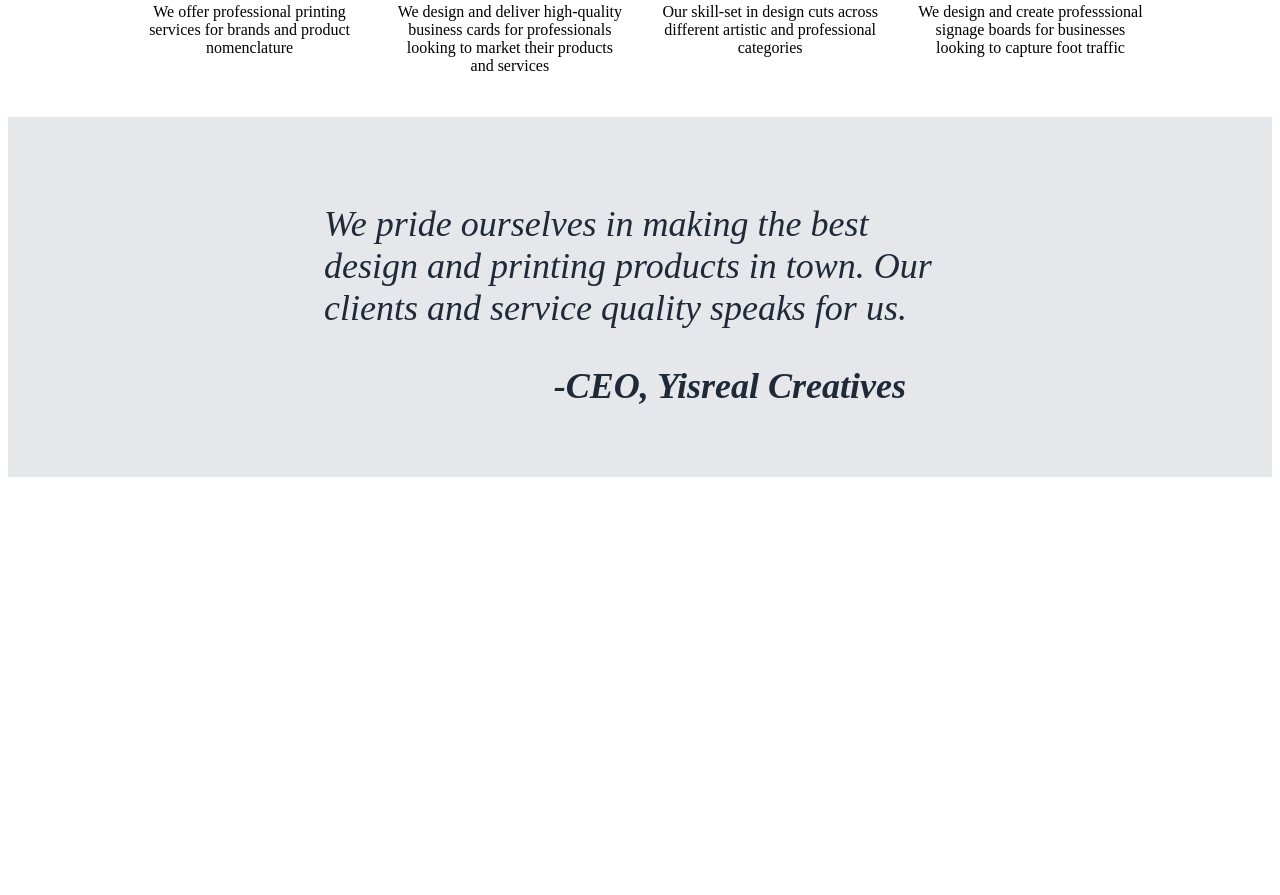
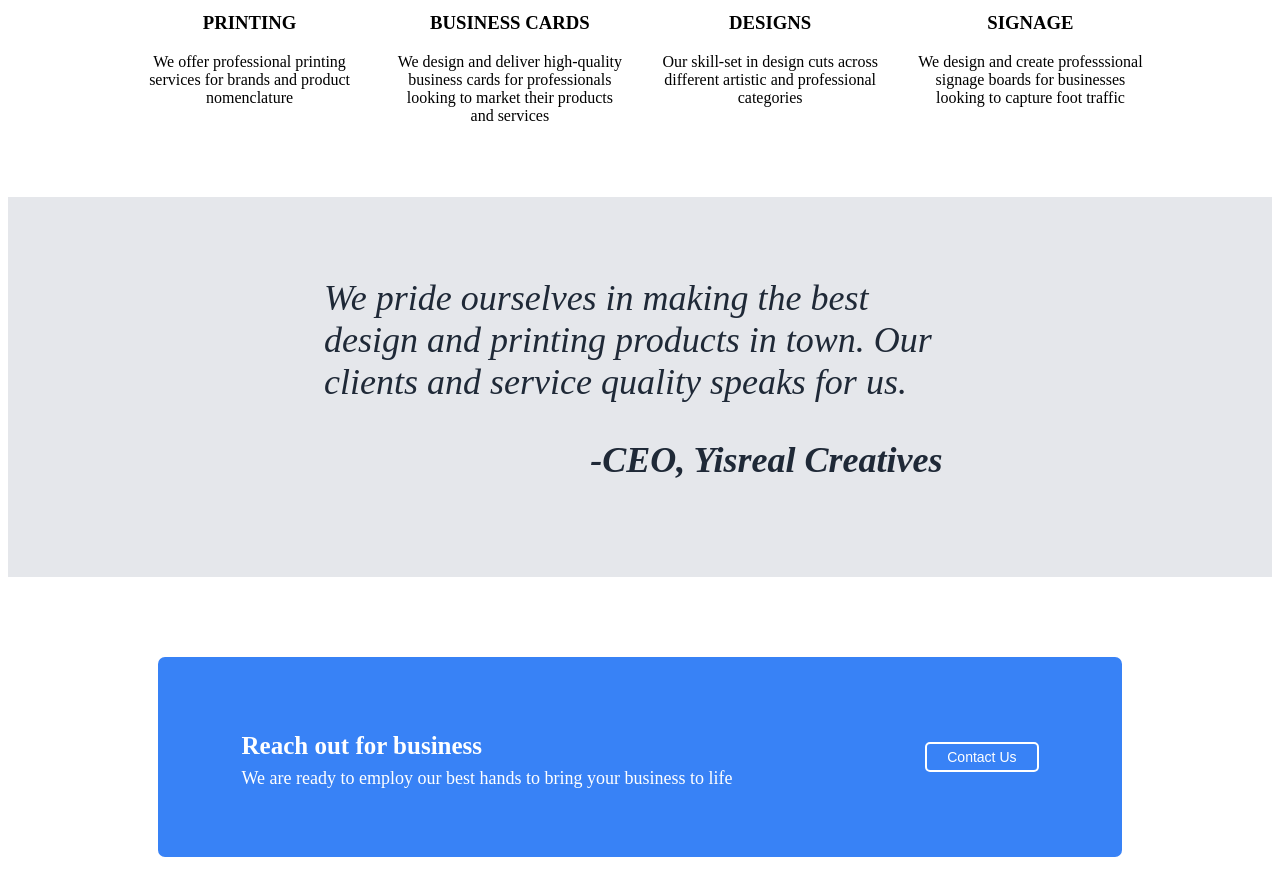
Before and after one commit to slnxcode/CSS-final, a plain HTML site: page index.html in a window 1280 px wide. Shown: the part 963-1858 px from the top of the page. Before the commit the page ends 1448 px from the top, so only its background shows below. Drawn offline with Linux system fonts and the light colour scheme.

Commit message:
Add more sections to the landing page   - Add CTA section to the landing page   - Add clickable links to all butttons on the page

```diff
--- a/css/styles.css
+++ b/css/styles.css
@@ -66,10 +66,15 @@ main {
 .cont1 button {
     padding: 5px 20px;
     width: 18%;
+    border: 1px solid gray;
     border-radius: 5px;
     background-color: #3882f6;
     color: white;
     font-weight: bold;
+}
+.cont1 button:hover {
+    background-color: blue;
+    border: 1px dotted gray;
 }
 .cont2 {
     flex: 1;
@@ -80,7 +85,6 @@ main {
     height: 300px;
 }
 .cont2 > img {
-    flex-shrink: ;
     width: 100%;
     height: 100%;
     object-fit: cover;
@@ -102,7 +106,7 @@ main {
     gap: 30px;
     height: 300px;
     width: 80%;
-    margin-bottom: 70px;
+    margin-bottom: 150px;
     margin-right: auto;
     margin-left: auto;
 
@@ -167,13 +171,14 @@ main {
 .section3 {
     flex: 1;
     background-color: #e5e7eb;
-    display:inline-block;
+    display: inline-block;
 }
 .section3 .qote {
     height: 300px;
     width: 50%;
-    margin: 30px auto;
-    padding-top: 20px;
+    margin-top: 80px;
+    margin-left: auto;
+    margin-right: auto;
 }
 .section3 p {
     font-size: 36px;
@@ -185,15 +190,46 @@ main {
 }
 .section3 .ptwo {
     font-weight: bold;
-    text-align: right;
-    margin-right: 50px;
+    text-align: center;
+    margin-left: 40%;
 }
-
-
 
 .section4 {
     flex: 1;
 }
+.cta {
+    background-color: #3882f6;
+    height: 200px;
+    margin: 80px 150px;
+    border-radius: 7px;
+    display: flex;
+    align-items: center;
+    justify-content: center;
+    gap: 20%;
+}
+.insidecta {
+    color: white;
+}
+.pcall {
+    font-size: 25px;
+    font-weight: 900;
+    margin-bottom: -10px;
+}
+.psign {
+    font-size: 18px;
+}
+.ctabutton button {
+    background-color: #3882f6;
+    color: white;
+    font-size: 14px;
+    border: 2px solid white;
+    padding: 5px 20px;
+    border-radius: 5px;
+}
+.ctabutton button:hover {
+    background-color: blue;
+    border: 2px dotted gray;
+}
 .section5 {
     flex: 1;
 }
--- a/index.html
+++ b/index.html
@@ -22,7 +22,7 @@
             <div class="cont1">
                 <h2>We are your creative digital plug</h2>
                 <p>Create all your digital products with us at an affordable price. We design, print, and advertise creative products and services for businesses.</p>
-                <button type="button">Sign up</button>
+                <a href="#"><button type="button">Sign up</button></a>
             </div>
             <div class="cont2">
                 <img src="images/YisrealHeader.jpg" alt="Yisreal Creative">
@@ -36,24 +36,28 @@
             <div class="imgdiv1">
                 <div class="frame1">
                     <img src="images/printing.jpg" alt="printing"></div>
-                <p>We offer professional printing services for brands and product nomenclature</p>
+                <h3>PRINTING</h3>
+                    <p>We offer professional printing services for brands and product nomenclature</p>
             </div>
             <div class="imgdiv2">
                 <div class="frame2">
                     <img src="images/businesscards.jpg" alt="business cards">
                 </div>
+                <h3>BUSINESS CARDS</h3>
                 <p>We design and deliver high-quality business cards for professionals looking to market their products and services</p>
             </div>
             <div class="imgdiv3">
                 <div class="frame3">
                     <img src="images/design.jpg" alt="design">
                 </div>
+                <h3>DESIGNS</h3>
                 <p>Our skill-set in design cuts across different artistic and professional categories</p>
             </div>
             <div class="imgdiv4">
                 <div class="frame4">
                     <img src="images/signage.jpg" alt="signage">
                 </div>
+                <h3>SIGNAGE</h3>
                 <p>We design and create professsional signage boards for businesses looking to capture foot traffic</p>
             </div>
         </div>
@@ -64,7 +68,17 @@
         <p class="ptwo">-CEO, Yisreal Creatives</p>
     </div>
     </div>
-    <div class="section4"></div>
+    <div class="section4">
+        <div class="cta">
+            <div class="insidecta">
+                <p class="pcall">Reach out for business</p>
+                <p class="psign">We are ready to employ our best hands to bring your business to life</p>
+            </div>
+            <div class="ctabutton">
+                <a href="#"><button type="button">Contact Us</button></a>
+            </div>
+        </div>
+    </div>
     <div class="section5"></div>
 </main>
 </body>
```
Also changed, not shown: 1 other file.
